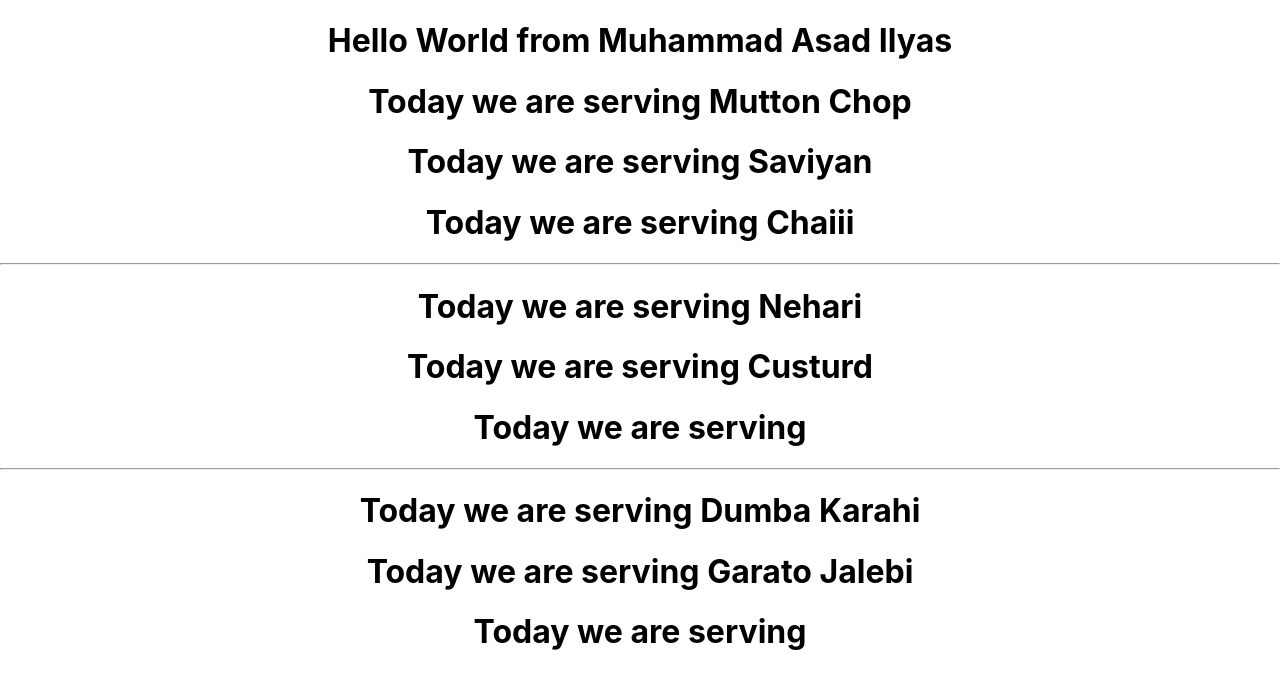
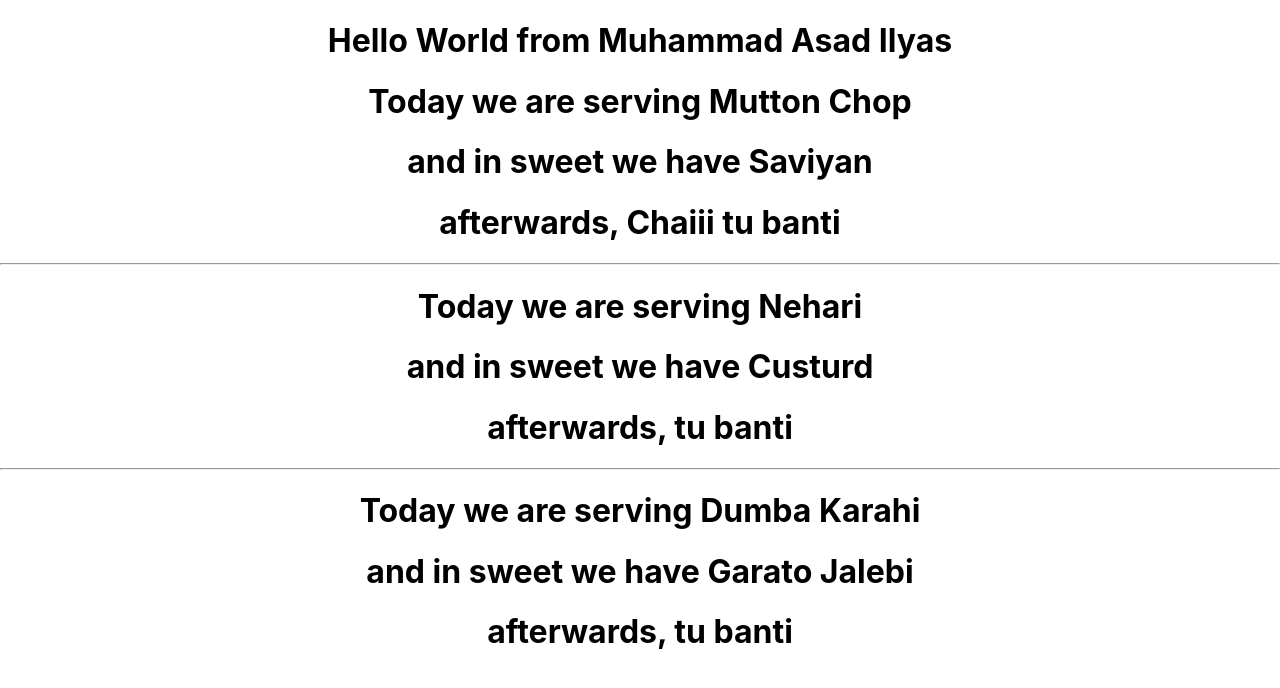
Before and after one commit to asadadi786/demoreact-class3, a React (Create React App) app: page / in a window 1280 px wide. Shown: the top 688 px of the page. Built offline with nearby package versions, Linux system fonts and the light colour scheme.

Commit message:
updated display message

```diff
--- a/src/dinner.js
+++ b/src/dinner.js
@@ -5,8 +5,8 @@ import React from 'react';
         return(
             <div>
                 <h1>Today we are serving {props.dish}</h1>
-                <h1>Today we are serving {props.sweet}</h1>
-                <h1>Today we are serving {props.tea}</h1>
+                <h1>and in sweet we have {props.sweet}</h1>
+                <h1>afterwards, {props.tea} tu banti </h1>
 
             </div>
               )
```
